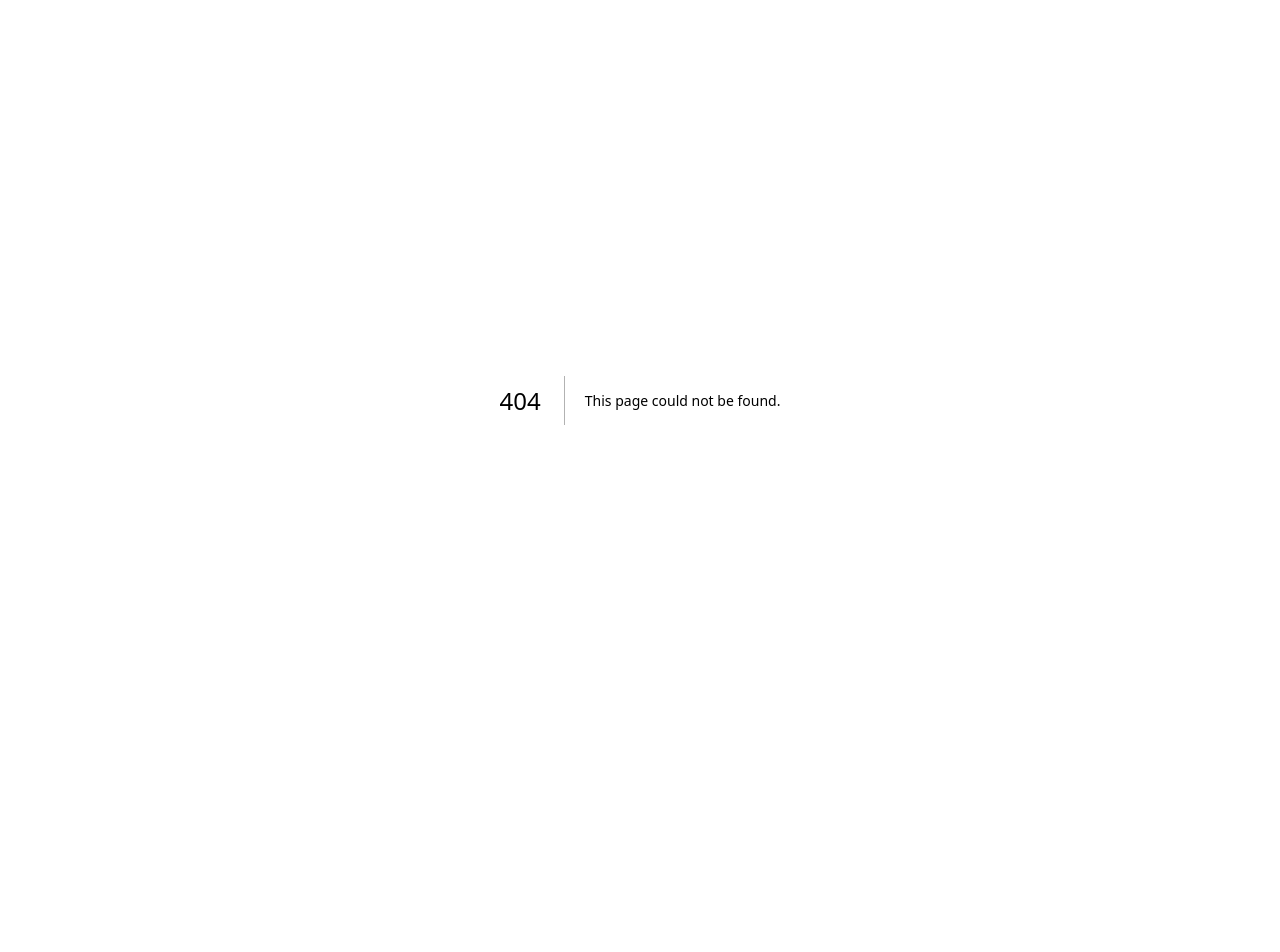
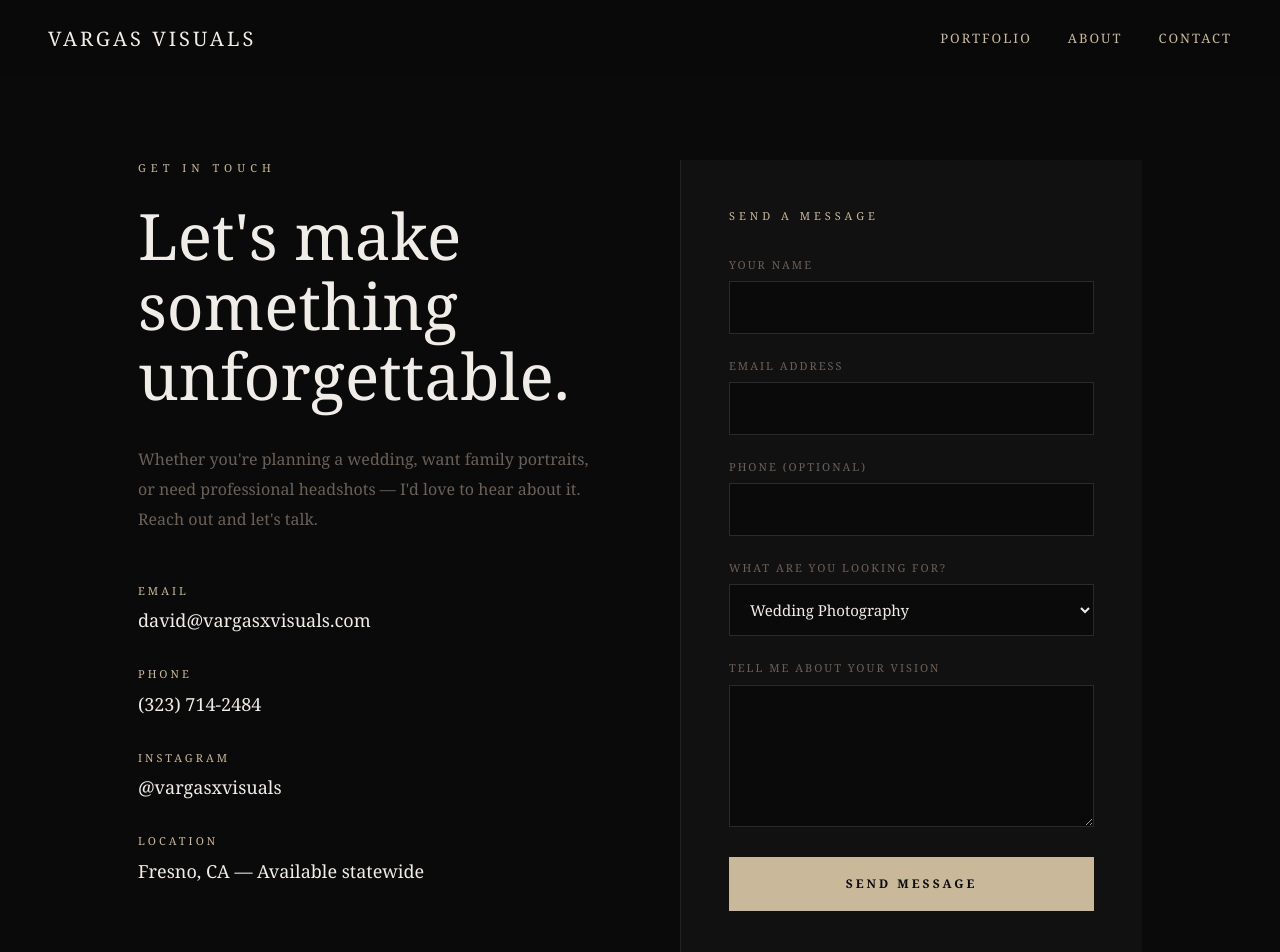
Before and after one commit to vargasxvisuals/vargasxvisuals_portfolio, a Next.js app: page /contact in a window 1280 px wide. Before the commit this address had no page. Shown: the top 952 px of the page. Before the commit the page ends 800 px from the top, so only its background shows below. Built offline with nearby package versions, Linux system fonts and the light colour scheme.

Commit message:
Add Contact page with navigation and message form
This file contains the Contact page for Vargas Visuals, including a navigation bar, contact information, and a message form.

```diff
--- /dev/null
+++ b/app/contact/page.js
@@ -0,0 +1,96 @@
+import Link from 'next/link'
+
+export const metadata = {
+  title: 'Contact | Vargas Visuals',
+  description: 'Book a session with Vargas Visuals — wedding and portrait photographer in Fresno, CA.',
+}
+
+export default function Contact() {
+  return (
+    <main style={{background:'#0a0a0a', minHeight:'100vh', color:'#f0ede8'}}>
+
+      {/* NAV */}
+      <nav style={{position:'fixed', top:0, left:0, right:0, zIndex:100, padding:'24px 48px', display:'flex', justifyContent:'space-between', alignItems:'center', background:'rgba(10,10,10,0.95)'}}>
+        <Link href="/" style={{fontFamily:'Georgia, serif', fontSize:'20px', letterSpacing:'3px', color:'#f0ede8', textDecoration:'none', textTransform:'uppercase'}}>Vargas Visuals</Link>
+        <div style={{display:'flex', gap:'36px'}}>
+          {[['Portfolio','/portfolio'],['About','/about'],['Contact','/contact']].map(([label, href]) => (
+            <Link key={label} href={href} style={{color:'#c9b99a', textDecoration:'none', fontSize:'13px', letterSpacing:'2px', textTransform:'uppercase'}}>{label}</Link>
+          ))}
+        </div>
+      </nav>
+
+      {/* CONTENT */}
+      <section style={{paddingTop:'160px', paddingBottom:'120px', paddingLeft:'48px', paddingRight:'48px', maxWidth:'1100px', margin:'0 auto', display:'grid', gridTemplateColumns:'1fr 1fr', gap:'80px', alignItems:'start'}}>
+        <div>
+          <p style={{fontSize:'11px', letterSpacing:'5px', textTransform:'uppercase', color:'#c9b99a', marginBottom:'24px'}}>Get in touch</p>
+          <h1 style={{fontFamily:'Georgia, serif', fontSize:'clamp(36px, 5vw, 64px)', fontWeight:'400', lineHeight:'1.1', marginBottom:'32px'}}>
+            Let's make something unforgettable.
+          </h1>
+          <p style={{fontSize:'16px', lineHeight:'1.9', color:'#6b6058', marginBottom:'48px'}}>
+            Whether you're planning a wedding, want family portraits, or need professional headshots — I'd love to hear about it. Reach out and let's talk.
+          </p>
+
+          <div style={{display:'flex', flexDirection:'column', gap:'32px'}}>
+            <div>
+              <p style={{fontSize:'11px', letterSpacing:'3px', textTransform:'uppercase', color:'#c9b99a', marginBottom:'8px'}}>Email</p>
+              <a href="mailto:david@vargasxvisuals.com" style={{color:'#f0ede8', textDecoration:'none', fontSize:'18px', fontFamily:'Georgia, serif'}}>david@vargasxvisuals.com</a>
+            </div>
+            <div>
+              <p style={{fontSize:'11px', letterSpacing:'3px', textTransform:'uppercase', color:'#c9b99a', marginBottom:'8px'}}>Phone</p>
+              <a href="tel:3237142484" style={{color:'#f0ede8', textDecoration:'none', fontSize:'18px', fontFamily:'Georgia, serif'}}>(323) 714-2484</a>
+            </div>
+            <div>
+              <p style={{fontSize:'11px', letterSpacing:'3px', textTransform:'uppercase', color:'#c9b99a', marginBottom:'8px'}}>Instagram</p>
+              <a href="https://instagram.com/vargasxvisuals" target="_blank" style={{color:'#f0ede8', textDecoration:'none', fontSize:'18px', fontFamily:'Georgia, serif'}}>@vargasxvisuals</a>
+            </div>
+            <div>
+              <p style={{fontSize:'11px', letterSpacing:'3px', textTransform:'uppercase', color:'#c9b99a', marginBottom:'8px'}}>Location</p>
+              <p style={{color:'#f0ede8', fontSize:'18px', fontFamily:'Georgia, serif'}}>Fresno, CA — Available statewide</p>
+            </div>
+          </div>
+        </div>
+
+        <div style={{background:'#111', padding:'48px', borderLeft:'1px solid #222'}}>
+          <p style={{fontSize:'11px', letterSpacing:'4px', textTransform:'uppercase', color:'#c9b99a', marginBottom:'32px'}}>Send a message</p>
+          <div style={{display:'flex', flexDirection:'column', gap:'24px'}}>
+            {[['Your Name','text','name'],['Email Address','email','email'],['Phone (optional)','tel','phone']].map(([label, type, id]) => (
+              <div key={id}>
+                <label style={{display:'block', fontSize:'11px', letterSpacing:'2px', textTransform:'uppercase', color:'#6b6058', marginBottom:'8px'}}>{label}</label>
+                <input type={type} style={{width:'100%', background:'#0a0a0a', border:'1px solid #2a2a2a', padding:'14px 16px', color:'#f0ede8', fontSize:'15px', outline:'none'}} />
+              </div>
+            ))}
+            <div>
+              <label style={{display:'block', fontSize:'11px', letterSpacing:'2px', textTransform:'uppercase', color:'#6b6058', marginBottom:'8px'}}>What are you looking for?</label>
+              <select style={{width:'100%', background:'#0a0a0a', border:'1px solid #2a2a2a', padding:'14px 16px', color:'#f0ede8', fontSize:'15px', outline:'none'}}>
+                <option>Wedding Photography</option>
+                <option>Family Portraits</option>
+                <option>Couples & Engagements</option>
+                <option>Graduation Photos</option>
+                <option>Headshots</option>
+                <option>Concert / Event</option>
+                <option>Other</option>
+              </select>
+            </div>
+            <div>
+              <label style={{display:'block', fontSize:'11px', letterSpacing:'2px', textTransform:'uppercase', color:'#6b6058', marginBottom:'8px'}}>Tell me about your vision</label>
+              <textarea rows={5} style={{width:'100%', background:'#0a0a0a', border:'1px solid #2a2a2a', padding:'14px 16px', color:'#f0ede8', fontSize:'15px', outline:'none', resize:'vertical'}} />
+            </div>
+            <a href="mailto:david@vargasxvisuals.com" style={{display:'block', padding:'18px', background:'#c9b99a', color:'#0a0a0a', textDecoration:'none', fontSize:'12px', letterSpacing:'3px', textTransform:'uppercase', fontWeight:'600', textAlign:'center'}}>
+              Send Message
+            </a>
+          </div>
+        </div>
+      </section>
+
+      {/* FOOTER */}
+      <footer style={{padding:'48px', borderTop:'1px solid #1a1a1a', display:'flex', justifyContent:'space-between', alignItems:'center', flexWrap:'wrap', gap:'16px'}}>
+        <Link href="/" style={{fontFamily:'Georgia, serif', letterSpacing:'2px', fontSize:'14px', color:'#f0ede8', textDecoration:'none'}}>Vargas Visuals</Link>
+        <p style={{color:'#3a3530', fontSize:'13px'}}>© 2026 Vargas Visuals. Fresno, CA.</p>
+        <div style={{display:'flex', gap:'24px'}}>
+          <a href="https://instagram.com/vargasxvisuals" style={{color:'#6b6058', fontSize:'13px', textDecoration:'none'}}>Instagram</a>
+          <a href="mailto:david@vargasxvisuals.com" style={{color:'#6b6058', fontSize:'13px', textDecoration:'none'}}>Email</a>
+        </div>
+      </footer>
+    </main>
+  )
+}
```
